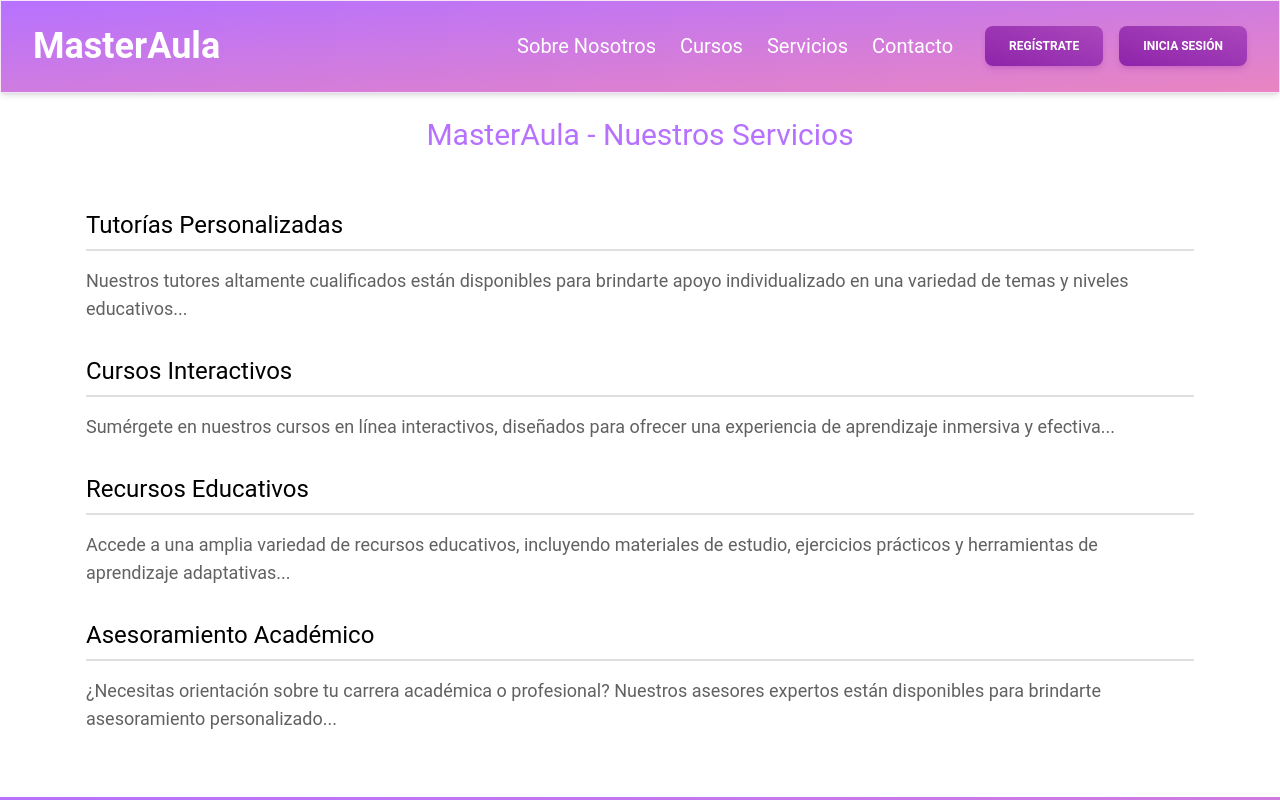
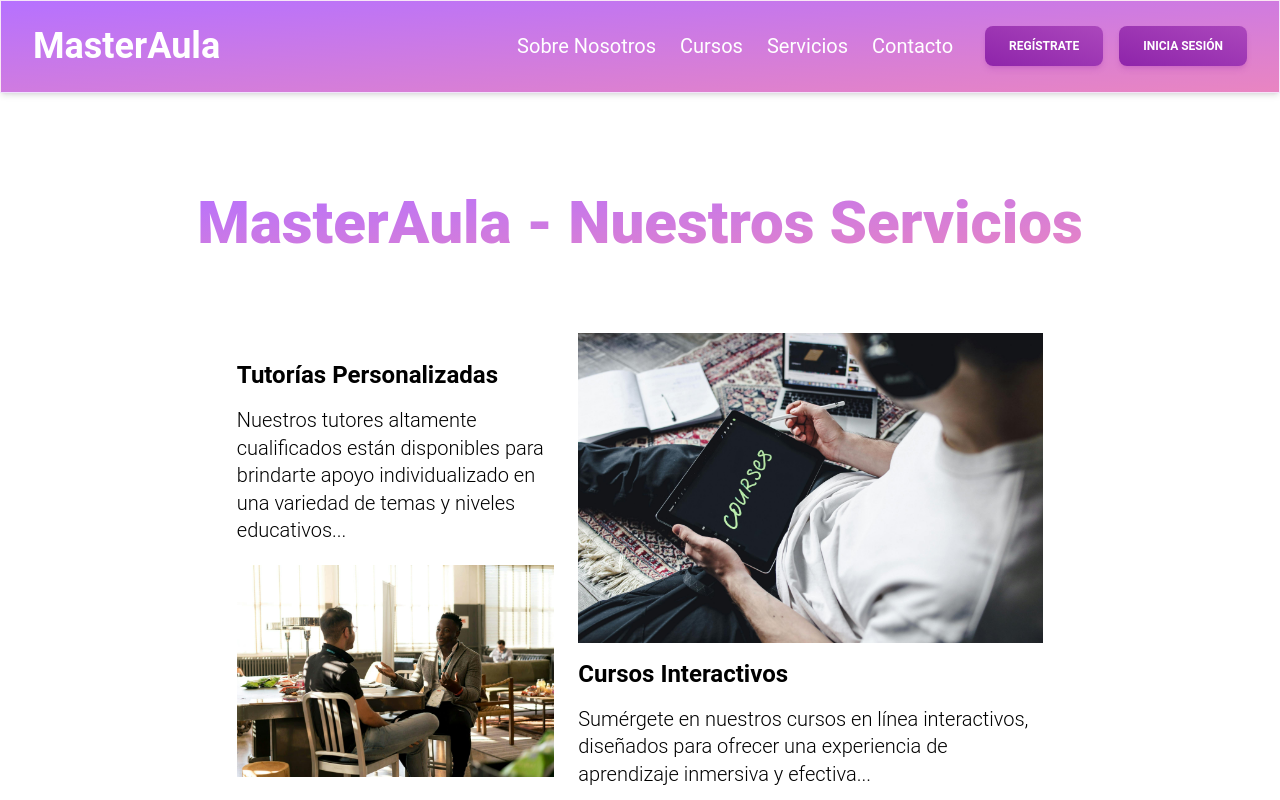
Before and after one commit to No-Country-simulation/C17-15-t-Node-React, a React (Vite) app in the folder WEB/: page /services in a window 1280 px wide. Shown: the top 800 px of the page. Built offline with nearby package versions, Linux system fonts and the light colour scheme.

Commit message:
cambio de estilo pagina serivces

```diff
--- a/WEB/src/pages/Services.jsx
+++ b/WEB/src/pages/Services.jsx
@@ -1,54 +1,44 @@
-import { motion } from "framer-motion";
+import { Typography } from "@material-tailwind/react";
+
 export const Services = () => {
   return (
-    <motion.div
-      initial={{opacity:0}}
-      animate={{opacity: 1}}
-    >
-      <header class="text-primary  text-center py-6">
-        <h1 class="text-3xl">MasterAula - Nuestros Servicios</h1>
-      </header>
-      <div class="container mx-auto py-8 px-4">
-        <div class="services mb-8">
-          <h2 class="text-2xl border-b-2 border-gray-300 pb-2 mb-4">
-            Tutorías Personalizadas
-          </h2>
-          <p class="text-lg text-gray-700">
-            Nuestros tutores altamente cualificados están disponibles para
-            brindarte apoyo individualizado en una variedad de temas y niveles
-            educativos...
-          </p>
+    <div className="flex flex-col m-auto w-[90%] justify-center items-center">
+      <div>
+        <div className="text-4xl font-extrabold mb-8 mt-[100px] text-center sm:text-6xl">
+          <span className="bg-clip-text text-transparent text-center bg-gradient-to-br from-primary to-secondary">
+          MasterAula - Nuestros Servicios
+          </span>
         </div>
-        <div class="services mb-8">
-          <h2 class="text-2xl border-b-2 border-gray-300 pb-2 mb-4">
-            Cursos Interactivos
-          </h2>
-          <p class="text-lg text-gray-700">
-            Sumérgete en nuestros cursos en línea interactivos, diseñados para
-            ofrecer una experiencia de aprendizaje inmersiva y efectiva...
-          </p>
+
+        <div className="flex flex-wrap w-[90%] text-center items-center m-auto gap-6 py-12 sm:flex sm:flex-nowrap sm:w-[70%] sm:text-start">
+          <div className="flex flex-col gap-5">
+            <div>
+              <Typography variant="h4" className="text-center sm:text-start">Tutorías Personalizadas</Typography>
+              <Typography variant="h5" className="font-light">
+              Nuestros tutores altamente cualificados están disponibles para brindarte apoyo individualizado en una variedad de temas y niveles educativos...
+              </Typography>
+            </div>
+            <div>
+              <img src="/tutoriasPersonalizadas.jpg" alt="Mision" />
+            </div>
+          </div>
+
+          <div>
+            <div>
+              <img src="/cursosInteractivos.jpg" alt="Mision" />
+            </div>
+            <div>
+              <Typography variant="h4">Cursos Interactivos</Typography>
+              <Typography variant="h5" className="font-light">
+              Sumérgete en nuestros cursos en línea interactivos, diseñados para ofrecer una experiencia de aprendizaje inmersiva y efectiva...
+              </Typography>
+            </div>
+          </div>
+
+
         </div>
-        <div class="services mb-8">
-          <h2 class="text-2xl border-b-2 border-gray-300 pb-2 mb-4">
-            Recursos Educativos
-          </h2>
-          <p class="text-lg text-gray-700">
-            Accede a una amplia variedad de recursos educativos, incluyendo
-            materiales de estudio, ejercicios prácticos y herramientas de
-            aprendizaje adaptativas...
-          </p>
-        </div>
-        <div class="services mb-8">
-          <h2 class="text-2xl border-b-2 border-gray-300 pb-2 mb-4">
-            Asesoramiento Académico
-          </h2>
-          <p class="text-lg text-gray-700">
-            ¿Necesitas orientación sobre tu carrera académica o profesional?
-            Nuestros asesores expertos están disponibles para brindarte
-            asesoramiento personalizado...
-          </p>
-        </div>
+        <div className="w-[80%] mt-10"></div>
       </div>
-    </motion.div>
+    </div>
   );
 };
```
